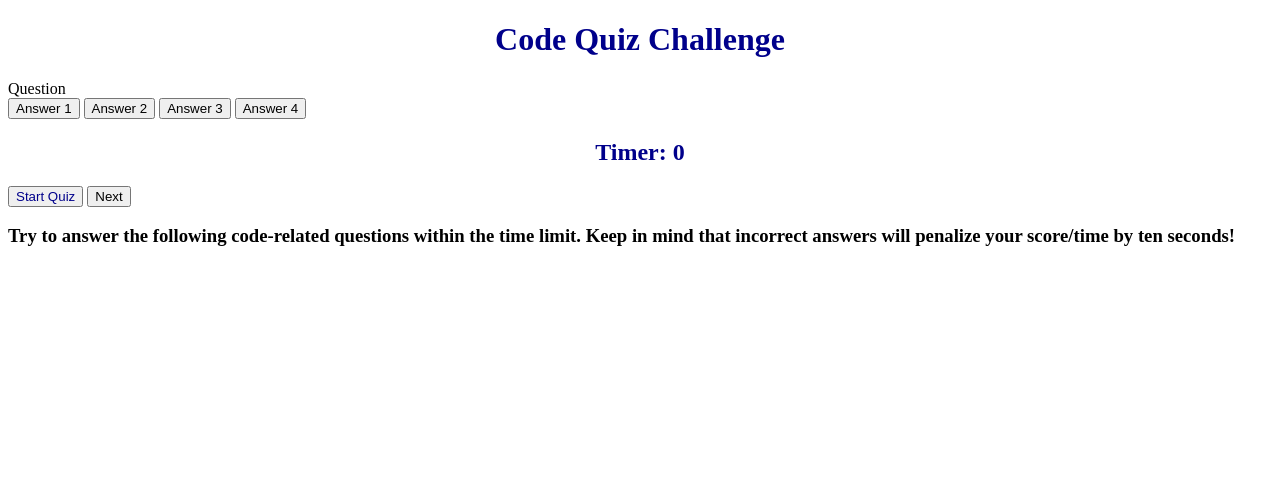
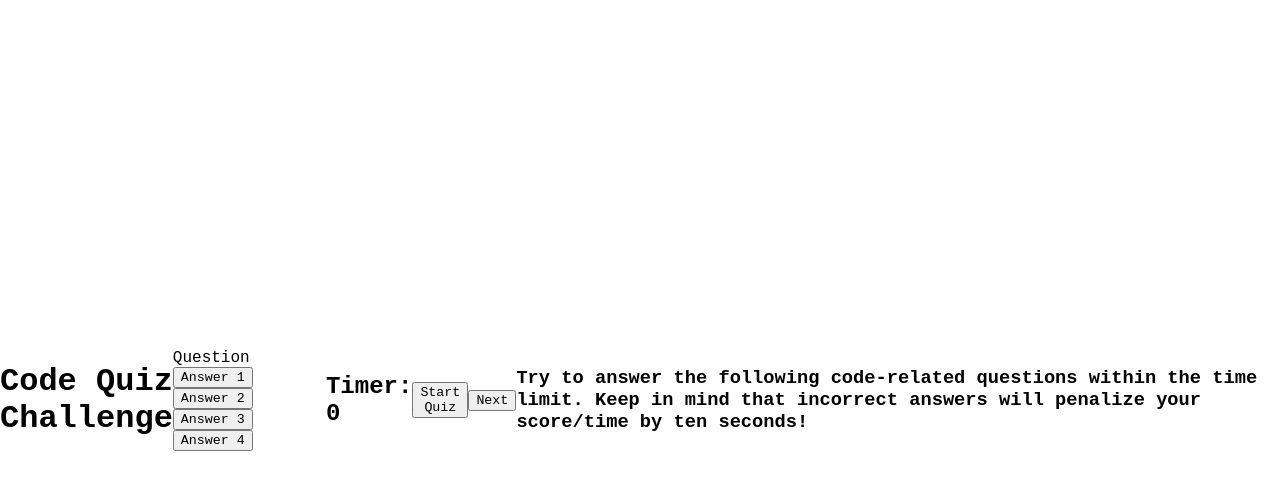
Before and after one commit to aaeas/miniature-pancake, a plain HTML site: page index.html in a window 1280 px wide. Drawn offline with Linux system fonts and the light colour scheme.

Commit message:
updated html and js

```diff
--- a/index.html
+++ b/index.html
@@ -5,7 +5,8 @@
     <meta charset="UTF-8">
     <meta http-equiv="X-UA-Compatible" content="IE=edge">
     <meta name="viewport" content="width=device-width, initial-scale=1.0">
-    <link rel="stylesheet" href="styles.css" />
+    <link rel="stylesheet" href="styles.css">
+    <script defer src="script.js"></script>
     <title>Code Quiz Challenge</title>
 </head>
 <h1>Code Quiz Challenge</h1>
--- a/styles.css
+++ b/styles.css
@@ -1,11 +1,20 @@
-h1 {
-    color: darkblue;
-    text-align: center;
+/*setting up styling for all elements*/
+*, *::before, *::after {
+    box-sizing: border-box;
+    font-family: 'Courier New', Courier, monospace;
 }
-h2 {
-    color: darkblue;
-    text-align: center;
+
+
+body{
+
+    padding: 0%;
+    margin:0%;
+    display: flex;
+    width: 100vw;
+    height: 100vh;
+    justify-content: center;
+    align-items: center;
 }
-#start {
-    color: darkblue;
+.container{
+
 }
```
